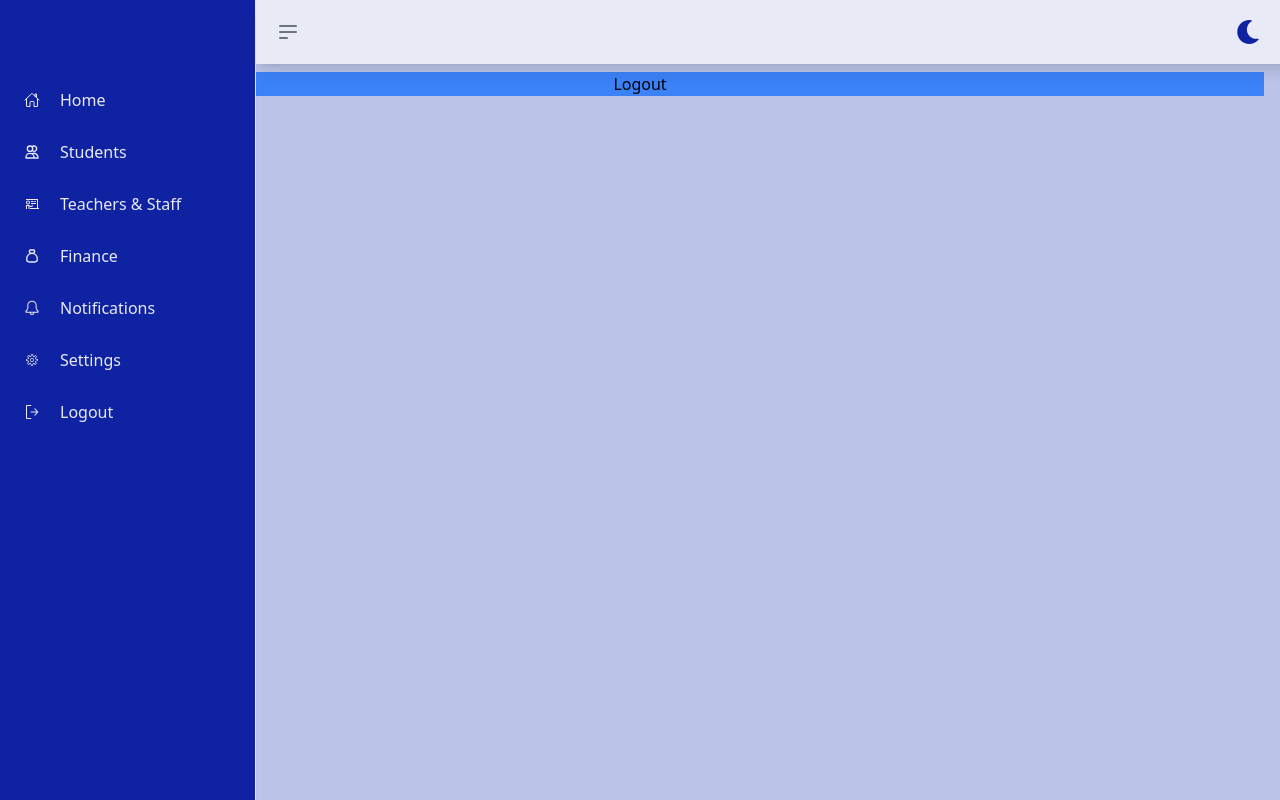
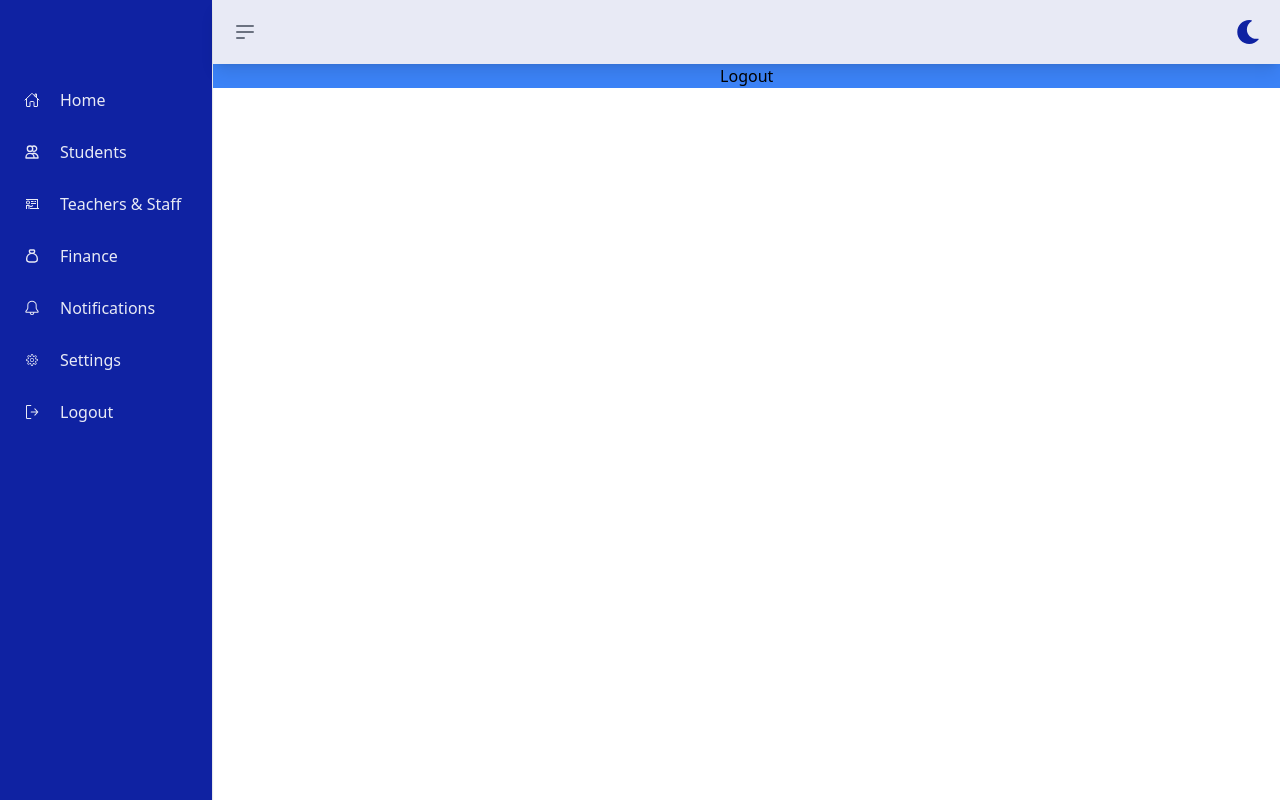
Before and after one commit to ishimweBonheur/blogs-frontend, a React (Create React App) app: page /logout in a window 1280 px wide. Built offline with nearby package versions, Linux system fonts and the light colour scheme.

Commit message:
changes evening

```diff
--- a/src/components/Dashboard/DashboardLayout.tsx
+++ b/src/components/Dashboard/DashboardLayout.tsx
@@ -7,7 +7,7 @@
   children: ReactNode;
 }
 
-const DashboardLayout = ({ children }:DashboardLayoutProps) => {
+const DashboardLayout = ({ children }: DashboardLayoutProps) => {
   const [darkMode, setDarkMode] = useState(false);
   const [isSidebarOpen, setIsSidebarOpen] = useState(false);
 
@@ -28,13 +28,16 @@
   };
 
   return (
-    <div className="h-screen flex">
-      <Header darkMode={darkMode} toggleDarkMode={toggleDarkMode} toggleSidebar={toggleSidebar} sidebarOpen={isSidebarOpen} />
+    <div className="h-screen w-full flex">
       <Sidebar isSidebarOpen={isSidebarOpen} />
-      <div className={`flex-1 transition-all duration-300 dark:bg-hover bg-secondary`}>
-        <div className={`transition-all duration-300 p-4 mt-14 flex`}>
-          {children}
-        </div>
+      <div className=" flex w-full flex-col dark:bg-hover">
+        <Header
+          darkMode={darkMode}
+          toggleDarkMode={toggleDarkMode}
+          toggleSidebar={toggleSidebar}
+          sidebarOpen={isSidebarOpen}
+        />
+        {children}
       </div>
     </div>
   );
--- a/src/components/Header/Header.tsx
+++ b/src/components/Header/Header.tsx
@@ -11,15 +11,15 @@
 function Header({darkMode ,toggleDarkMode,toggleSidebar,sidebarOpen}:HeaderProps) {
 
   return (
-    <nav className={`fixed top-0 z-50 w-full bg-background dark:bg-mini dark:shadow-2xl border-secondary dark:border-gray-700 shadow-lg  ${sidebarOpen ? ' ' : '  ml-64'}  `}>
-      <div className="px-3 py-3 lg:px-5 lg:pl-3">
+    <nav className={` top-0 z-50 w-full bg-background dark:bg-mini dark:shadow-2xl border-secondary dark:border-gray-700 shadow-lg    `}>
+      <div className=" py-3 lg:px-5 lg:pl-3">
         <div className="flex items-center justify-between">
           <div className="flex items-center justify-start rtl:justify-end ">
             <button onClick={toggleSidebar} className={`inline-flex p-2 text-sm text-gray-500 rounded-lg  hover:bg-secondary focus:outline-none focus:ring-2 focus:ring-secondary  dark:text-secondary dark:hover:bg-hover dark:focus:ring-secondary  `}>
               <HiOutlineMenuAlt2 className="text-2xl"/>
             </button>
           </div>
-          <button className={`  text-primary hover:text-hover dark:text-secondary rounded full sm:text-base md:text-lg lg:text-xl xl:text-2xl  ${!sidebarOpen ? 'mr-64 sm:mr-64 lg:mr-64 md:mr-64 ' : ''}`} onClick={toggleDarkMode}>{darkMode?<FaSun/>:<FaMoon/>}</button>
+          <button className={`  text-primary hover:text-hover dark:text-secondary rounded full sm:text-base md:text-lg lg:text-xl xl:text-2xl  `} onClick={toggleDarkMode}>{darkMode?<FaSun/>:<FaMoon/>}</button>
         </div>
       </div>
     </nav>
--- a/src/components/Header/Sidebar.tsx
+++ b/src/components/Header/Sidebar.tsx
@@ -54,9 +54,9 @@
   return (
 
     <aside
-      className={`fixed top-0 left-0 z-40 w-64 h-full pt-20 bg-primary border-r shadow border-r shadow-sm dark:bg-primary dark:border-hover dark:shadow-2xl transition-transform duration-200 ease-in-out transform ${!isSidebarOpen ? 'translate-x-0 ' : '-translate-x-full'}`}
+      className={`flex  top-0 left-0 z-40 w-64 h-full pt-20 bg-primary border-r shadow border-r shadow-sm dark:bg-primary dark:border-hover dark:shadow-2xl transition-transform duration-200 ease-in-out transform ${!isSidebarOpen ? 'translate-x-0 ' : '-translate-x-full'}`}
     >
-      <div className="h-full px-3 overflow-y-auto pb-4">
+      <div className="h-full px-3 overflow-y-auto pb-4 flex-flex-row">
         <ul className="space-y-3  font-medium">
           {navigationLinks.map((link) => (
             <li key={link.name} >
--- a/src/components/Home/Home.tsx
+++ b/src/components/Home/Home.tsx
@@ -4,16 +4,16 @@
 function Home() {
   return (
     <div className="">
-<div className="grid grid-cols-1 md:grid-cols-3 gap-10 px-10 md:px-10">
-  <div className="w-full md:w-[450px] bg-background dark:bg-mini dark:text-background  rounded-lg h-[120px] flex flex-col items-center justify-center text-xl font-semibold p-5 shadow-lg hover:shadow-xl transition-all duration-300">
+<div className="grid grid-cols-1 md:grid-cols-3 gap-5 px-8 mt-10 ">
+  <div className="w-full md:w-[400px] bg-background dark:bg-mini dark:text-background  rounded-lg h-[120px] flex flex-col items-center justify-center text-xl font-semibold p-5 shadow-lg hover:shadow-xl transition-all duration-300">
     <FaUserGraduate className="text-blue-500 text-3xl mb-3" />
     <span>Total Students</span>
   </div>
-  <div className="w-full md:w-[450px] bg-background dark:bg-mini dark:text-background rounded-lg h-[120px] flex flex-col items-center justify-center text-xl font-semibold p-5 shadow-lg hover:shadow-xl transition-all duration-300">
+  <div className="w-full md:w-[400px] bg-background dark:bg-mini dark:text-background rounded-lg h-[120px] flex flex-col items-center justify-center text-xl font-semibold p-5 shadow-lg hover:shadow-xl transition-all duration-300">
     <FaChalkboardTeacher className="text-green-500 text-3xl mb-3" />
     <span>Teachers</span>
   </div>
-  <div className="w-full md:w-[450px] bg-background dark:bg-mini dark:text-background rounded-lg h-[120px] flex flex-col items-center justify-center text-xl font-semibold p-5 shadow-lg hover:shadow-xl transition-all duration-300">
+  <div className="w-full md:w-[400px] bg-background dark:bg-mini dark:text-background rounded-lg h-[120px] flex flex-col items-center justify-center text-xl font-semibold p-5 shadow-lg hover:shadow-xl transition-all duration-300">
     <FaMoneyBillWave className="text-yellow-500 text-3xl mb-3" />
     <span>Yearly Budget</span>
   </div>
```
